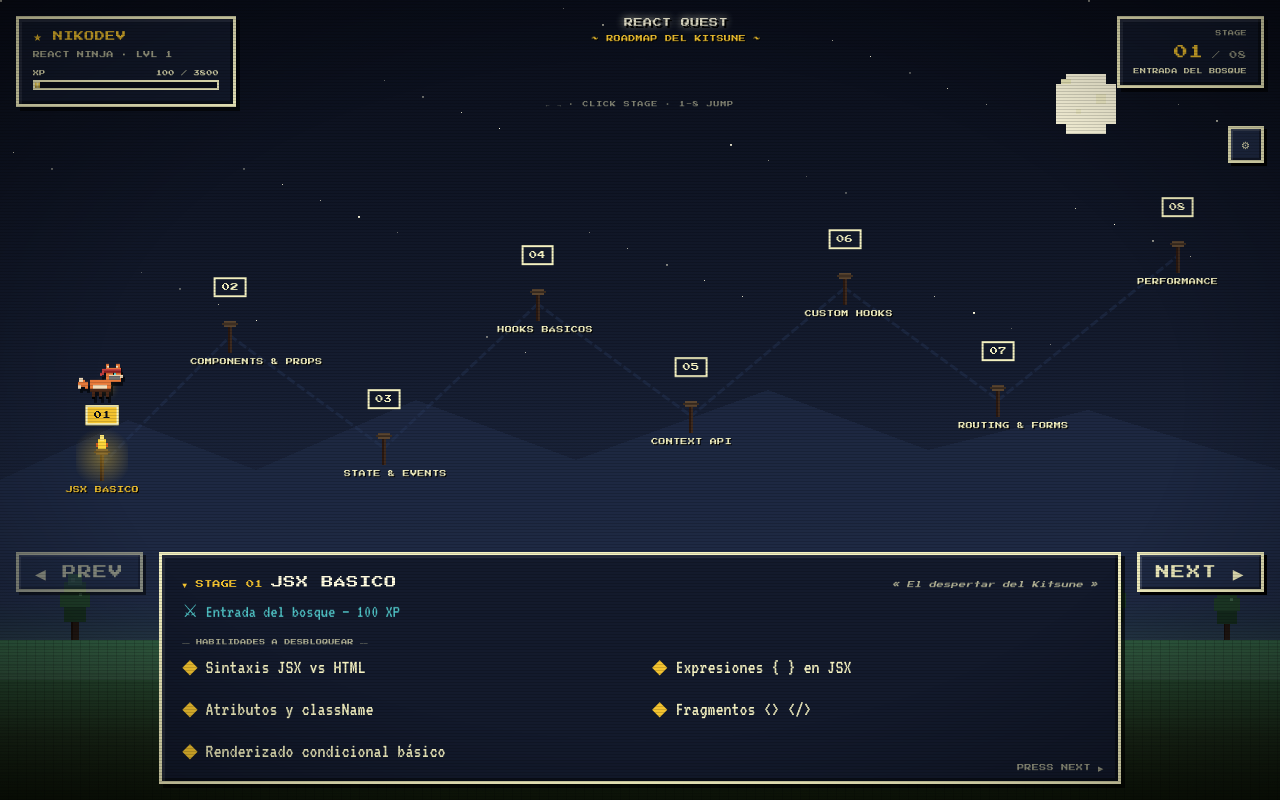
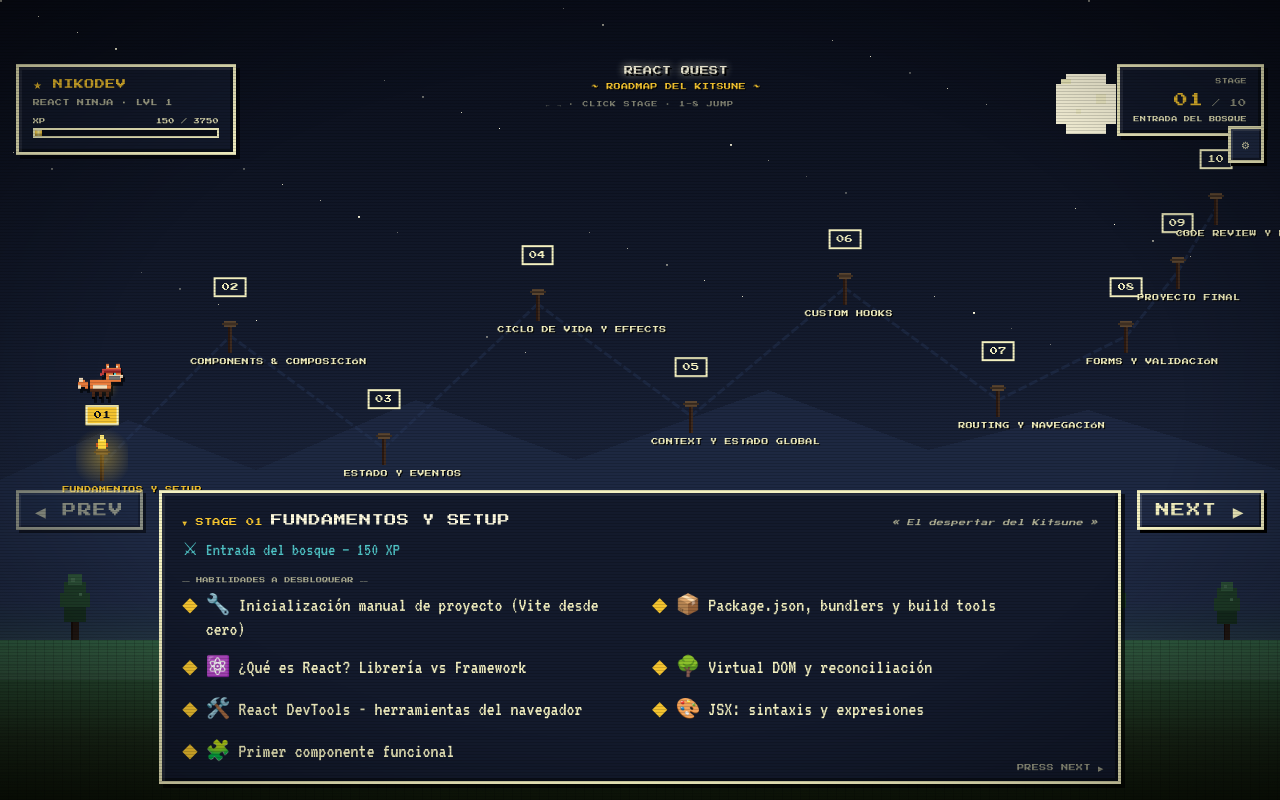
Before and after one commit to nikodev-documentacion/roadmap-react-quest, a React (Vite) app: page / in a window 1280 px wide. Built offline with nearby package versions, Linux system fonts and the light colour scheme.

Commit message:
Adjust stage positions and HUD z-index for better layout with 10 stages

```diff
--- a/src/components/scene/HUD.tsx
+++ b/src/components/scene/HUD.tsx
@@ -12,7 +12,7 @@
 export function HUD({ stage, currentIndex, total, earnedXP, totalXP }: HUDProps) {
   const xpPct = (earnedXP / totalXP) * 100;
   return (
-    <div className="absolute top-4 left-4 right-4 z-50 flex gap-4 items-start pointer-events-none">
+    <div className="absolute top-16 left-4 right-4 z-5 flex gap-4 items-start pointer-events-none">
       {/* Player card */}
       <div className="pixel-panel pointer-events-auto" style={{ padding: "10px 14px", minWidth: 220 }}>
         <div className="font-pixel" style={{ fontSize: 10, color: "var(--xp-gold)", marginBottom: 6 }}>
--- a/src/data/roadmap-data.ts
+++ b/src/data/roadmap-data.ts
@@ -1,5 +1,5 @@
 /**
- * 🦊 ROADMAP DATA — fuente de verdad del curso.
+ * 🦊 ROADMAP DATA — fuente de verdad del curso React Quest.
  *
  * Edita este archivo para modificar el contenido del roadmap sin tocar
  * los componentes. Todos los stages, conceptos, XP y metadata viven aquí.
@@ -7,6 +7,7 @@
  * ➕ Agregar stage: añade una entrada al array `stages`.
  * ✏️  Editar texto: modifica `title`, `subtitle`, `concepts`, `biome`.
  * 🎯 Ajustar XP: modifica `xp` (los XP totales se recalculan solos).
+ * ⏱️  Duración: cada stage incluye estimación de horas y calendario sugerido.
  * 🗺️  Reposicionar en el mapa: ajusta `position` (% del viewport).
  */
 
@@ -19,12 +20,18 @@
   subtitle: string;
   /** Biome name for the HUD */
   biome: string;
-  /** Optional longer description (currently unused but ready for expansion) */
+  /** Description of what this stage covers */
   description?: string;
-  /** XP reward when the stage is visited */
+  /** XP reward when the stage is completed */
   xp: number;
-  /** Bullet-point concepts the student will learn */
+  /** Estimated hours to complete (classes + exercises + revision + lab) */
+  estimatedHours: number;
+  /** Suggested week(s) for completing this stage */
+  suggestedWeek: string;
+  /** Key concepts taught in this stage */
   concepts: string[];
+  /** Lab project description */
+  lab: string;
   /** Position on the map as percentages of viewport (0-100) */
   position: { x: number; y: number };
 }
@@ -36,6 +43,8 @@
     subtitle: string;
     author: string;
     playerLabel: string;
+    totalDurationWeeks: number;
+    totalEstimatedHours: number;
   };
   stages: RoadmapStage[];
 }
@@ -46,87 +55,118 @@
     subtitle: "~ ROADMAP DEL KITSUNE ~",
     author: "NIKODEV",
     playerLabel: "REACT NINJA",
+    totalDurationWeeks: 12, // 8 semanas de stages + 4 semanas proyecto final
+    totalEstimatedHours: 80, // Calculado automáticamente más abajo
   },
   stages: [
     {
       id: 1,
-      title: "JSX Básico",
+      title: "Fundamentos y Setup",
       subtitle: "El despertar del Kitsune",
       biome: "Entrada del bosque",
       description:
-        "Las primeras líneas de JSX. El Kitsune abre los ojos al amanecer del bosque y aprende a expresar su voluntad en forma de árboles de elementos.",
-      xp: 100,
+        "Aprende a inicializar proyectos React desde cero, entendiendo cada pieza. Sin magia, sin create-react-app: construcción manual para dominar los fundamentos.",
+      xp: 150,
+      estimatedHours: 8,
+      suggestedWeek: "Semana 1",
       concepts: [
-        "Sintaxis JSX vs HTML",
-        "Expresiones { } en JSX",
-        "Atributos y className",
-        "Fragmentos <> </>",
-        "Renderizado condicional básico",
+        "🔧 Inicialización manual de proyecto (Vite desde cero)",
+        "📦 Package.json, bundlers y build tools",
+        "⚛️ ¿Qué es React? Librería vs Framework",
+        "🌳 Virtual DOM y reconciliación",
+        "🛠️ React DevTools - herramientas del navegador",
+        "🎨 JSX: sintaxis y expresiones",
+        "🧩 Primer componente funcional",
       ],
+      lab: "🎯 LAB: Crear proyecto desde cero + tarjeta de presentación interactiva",
       position: { x: 8, y: 58 },
     },
     {
       id: 2,
-      title: "Components & Props",
+      title: "Components & Composición",
       subtitle: "Forjando aliados",
       biome: "Claro de los robles",
-      description: "Aprende a dividir tu UI en piezas reutilizables y a comunicarlas con props.",
+      description:
+        "La arquitectura de componentes es el corazón de React. Aprende a componer UIs complejas desde piezas simples y reutilizables.",
       xp: 200,
+      estimatedHours: 10,
+      suggestedWeek: "Semana 2",
       concepts: [
-        "Function Components",
-        "Props y destructuring",
-        "Composición de componentes",
-        "Children prop",
-        "TypeScript props con interfaces",
+        "🧱 Function Components - anatomía completa",
+        "📬 Props: comunicación entre componentes",
+        "🎭 Destructuring de props",
+        "👶 Children prop y composición",
+        "🔄 Composición vs herencia",
+        "📋 Props con TypeScript (interfaces)",
+        "✅ Validación y tipos",
       ],
+      lab: "🎯 LAB: Galería de componentes reutilizables (Card, Button, Avatar, Badge)",
       position: { x: 18, y: 42 },
     },
     {
       id: 3,
-      title: "State & Events",
+      title: "Estado y Eventos",
       subtitle: "Domando el chakra",
       biome: "Río de luciérnagas",
-      description: "Tu UI cobra vida: gestión de estado local y respuesta a eventos del usuario.",
-      xp: 300,
+      description:
+        "Tu UI cobra vida. Maneja el estado local, responde a eventos del usuario y aprende los patrones fundamentales de interactividad.",
+      xp: 250,
+      estimatedHours: 12,
+      suggestedWeek: "Semana 3",
       concepts: [
-        "useState fundamentals",
-        "Event handlers (onClick, onChange)",
-        "Lifting state up",
-        "Controlled vs uncontrolled",
-        "Inmutabilidad del estado",
+        "⚡ useState - gestión de estado local",
+        "🎯 Event handlers (onClick, onChange, onSubmit)",
+        "⬆️ Lifting state up - patrón fundamental",
+        "🎛️ Controlled vs Uncontrolled components",
+        "🔒 Inmutabilidad del estado",
+        "🔢 Actualización de arrays y objetos",
+        "🔄 Múltiples estados en un componente",
       ],
+      lab: "🎯 LAB: Todo List interactivo con filtros y persistencia local",
       position: { x: 30, y: 56 },
     },
     {
       id: 4,
-      title: "Hooks Básicos",
-      subtitle: "Sellos arcanos",
+      title: "Ciclo de Vida y Effects",
+      subtitle: "Sellos del tiempo",
       biome: "Templo abandonado",
-      description: "Sellos para sincronizar con el mundo exterior, recordar valores y evitar trabajo de más.",
-      xp: 400,
+      description:
+        "Sincroniza tus componentes con el mundo exterior: APIs, timers, suscripciones. Entiende el ciclo de vida en profundidad.",
+      xp: 300,
+      estimatedHours: 12,
+      suggestedWeek: "Semana 4",
       concepts: [
-        "useEffect y ciclo de vida",
-        "Dependencias y cleanup",
-        "useRef para DOM",
-        "useMemo y useCallback",
-        "Reglas de los hooks",
+        "🔄 Ciclo de vida del componente funcional",
+        "⚡ useEffect - side effects",
+        "🎯 Dependencias y array de dependencias",
+        "🧹 Cleanup functions (evitar memory leaks)",
+        "🔗 useRef para referencias DOM",
+        "📊 useRef para valores mutables",
+        "⚠️ Reglas de los hooks",
       ],
+      lab: "🎯 LAB: Pokedex con llamadas a API, búsqueda en tiempo real y timers",
       position: { x: 42, y: 38 },
     },
     {
       id: 5,
-      title: "Context API",
+      title: "Context y Estado Global",
       subtitle: "El espíritu compartido",
       biome: "Cueva de cristales",
-      description: "Comparte estado entre componentes lejanos sin sufrir prop drilling.",
-      xp: 500,
+      description:
+        "Comparte estado entre componentes lejanos sin prop drilling. Aprende cuándo usar Context y cuándo no.",
+      xp: 300,
+      estimatedHours: 10,
+      suggestedWeek: "Semana 5",
       concepts: [
-        "createContext y Provider",
-        "useContext hook",
-        "Cuándo usar Context",
-        "Múltiples contextos",
-        "Patrón Provider compuesto",
+        "🌐 createContext y Provider",
+        "🔌 useContext hook",
+        "🤔 Cuándo usar Context (y cuándo NO)",
+        "🎨 Múltiples contextos en una app",
+        "🏗️ Patrón Provider compuesto",
+        "⚡ Optimización de re-renders",
+        "🎯 Context + useReducer para estado complejo",
       ],
+      lab: "🎯 LAB: Tema dark/light + carrito de compras con Context API",
       position: { x: 54, y: 52 },
     },
     {
@@ -134,49 +174,110 @@
       title: "Custom Hooks",
       subtitle: "Pergaminos secretos",
       biome: "Bosque de bambú",
-      description: "Extrae lógica reutilizable en hooks propios — el camino del ninja senior.",
-      xp: 600,
+      description:
+        "Extrae lógica reutilizable en hooks propios. El camino del ninja senior: código limpio, reutilizable y testeable.",
+      xp: 350,
+      estimatedHours: 10,
+      suggestedWeek: "Semana 6",
       concepts: [
-        "Extracción de lógica reutilizable",
-        "Naming convention (use*)",
-        "useFetch, useLocalStorage",
-        "Composición de hooks",
-        "Testing custom hooks",
+        "📜 Extracción de lógica reutilizable",
+        "📝 Naming convention (use*)",
+        "🌐 useFetch - fetching de datos",
+        "💾 useLocalStorage - persistencia",
+        "🪝 Composición de hooks",
+        "✅ Testing custom hooks",
+        "🎨 Hooks para UI (useToggle, useDebounce, useMedia)",
       ],
+      lab: "🎯 LAB: Librería de custom hooks reutilizables + documentación",
       position: { x: 66, y: 36 },
     },
     {
       id: 7,
-      title: "Routing & Forms",
+      title: "Routing y Navegación",
       subtitle: "Caminos divergentes",
       biome: "Encrucijada de piedra",
-      description: "Múltiples rutas y formularios robustos con validación.",
-      xp: 700,
+      description:
+        "Múltiples páginas, rutas dinámicas, navegación programática. Construye SPAs completas con React Router.",
+      xp: 350,
+      estimatedHours: 10,
+      suggestedWeek: "Semana 7",
       concepts: [
-        "React Router v6",
-        "Rutas dinámicas y params",
-        "Forms controlados",
-        "Validación con Zod / Yup",
-        "React Hook Form",
+        "🛣️ React Router v6 - fundamentos",
+        "📍 Rutas anidadas y layouts",
+        "🎯 Rutas dinámicas y params",
+        "🔗 Links y navegación",
+        "🚀 Navegación programática",
+        "🔒 Rutas protegidas",
+        "📊 Loaders y actions (React Router v6.4+)",
       ],
+      lab: "🎯 LAB: Blog multipage con posts dinámicos, navegación y 404",
       position: { x: 78, y: 50 },
     },
     {
       id: 8,
-      title: "Performance",
+      title: "Forms y Validación",
+      subtitle: "El arte del control",
+      biome: "Jardín zen",
+      description:
+        "Formularios robustos, validación en tiempo real, manejo de errores. Las bases para cualquier aplicación real.",
+      xp: 350,
+      estimatedHours: 8,
+      suggestedWeek: "Semana 8",
+      concepts: [
+        "📝 Forms controlados - patrón fundamental",
+        "✅ Validación manual y con librerías",
+        "🔒 Validación con Zod / Yup",
+        "🎯 React Hook Form - performance",
+        "⚠️ Manejo de errores y feedback",
+        "📤 Submit handlers y preventDefault",
+        "🎨 UX de formularios (disabled, loading states)",
+      ],
+      lab: "🎯 LAB: Formulario de registro completo con validación y múltiples pasos",
+      position: { x: 88, y: 42 },
+    },
+    {
+      id: 9,
+      title: "Proyecto Final",
+      subtitle: "La gran prueba",
+      biome: "Montaña sagrada",
+      description:
+        "Integra todo lo aprendido en un proyecto real. Cuatro semanas para construir, pulir y deployar tu obra maestra.",
+      xp: 500,
+      estimatedHours: 40,
+      suggestedWeek: "Semanas 9-12",
+      concepts: [
+        "🏗️ Arquitectura de proyecto completo",
+        "🎨 Integración de todos los conceptos",
+        "📦 Gestión de dependencias",
+        "🔧 Configuración avanzada",
+        "🚀 Buenas prácticas",
+        "📊 Planning y scope",
+        "⏱️ Time management",
+      ],
+      lab: "🎯 PROYECTO FINAL: Aplicación web completa (E-commerce, Dashboard, Social App, etc.)",
+      position: { x: 92, y: 34 },
+    },
+    {
+      id: 10,
+      title: "Code Review y Deploy",
       subtitle: "Maestría final",
-      biome: "Cima de la montaña",
+      biome: "Cima del mundo",
       description:
-        "El stage final. Optimización, code splitting, suspense — la cima del bosque te espera.",
+        "Revisión de código, feedback personalizado, optimización y deployment. El Kitsune alcanza la maestría.",
       xp: 1000,
+      estimatedHours: 8,
+      suggestedWeek: "Semana 13",
       concepts: [
-        "React.memo y memoización",
-        "Code splitting & lazy",
-        "Suspense boundaries",
-        "Profiler & React DevTools",
-        "Patrones de optimización",
+        "👁️ Code review y refactoring",
+        "💬 Feedback personalizado",
+        "⚡ Optimización final",
+        "🚀 Deploy a producción (Vercel/Netlify)",
+        "🌐 Variables de entorno",
+        "📊 Performance audit",
+        "🎓 Certificación y cierre",
       ],
-      position: { x: 92, y: 32 },
+      lab: "🎯 PRESENTACIÓN: Demo del proyecto + retrospectiva",
+      position: { x: 95, y: 26 },
     },
   ],
 };
@@ -184,7 +285,28 @@
 /** Convenience accessors */
 export const STAGES = roadmapData.stages;
 export const TOTAL_XP = STAGES.reduce((sum, s) => sum + s.xp, 0);
+export const TOTAL_HOURS = STAGES.reduce((sum, s) => sum + s.estimatedHours, 0);
 export const FINAL_STAGE_INDEX = STAGES.length - 1;
+
+// Update meta with calculated total hours
+roadmapData.meta.totalEstimatedHours = TOTAL_HOURS;
 
 // Backwards-compatible alias for existing imports
 export type Stage = RoadmapStage;
+
+/**
+ * 📊 RESUMEN DEL CURSO
+ *
+ * Duración total: 13 semanas
+ * - 8 semanas de stages (fundamentos + prácticas)
+ * - 4 semanas para proyecto final
+ * - 1 semana de code review y deploy
+ *
+ * Horas estimadas: ~118 horas
+ * - Stages 1-8: ~80 horas (clases + ejercicios + labs)
+ * - Proyecto final: ~40 horas
+ * - Code review: ~8 horas
+ *
+ * Modalidad sugerida: ~9-10 horas por semana
+ * Intensidad: Media-Alta
+ */
```
